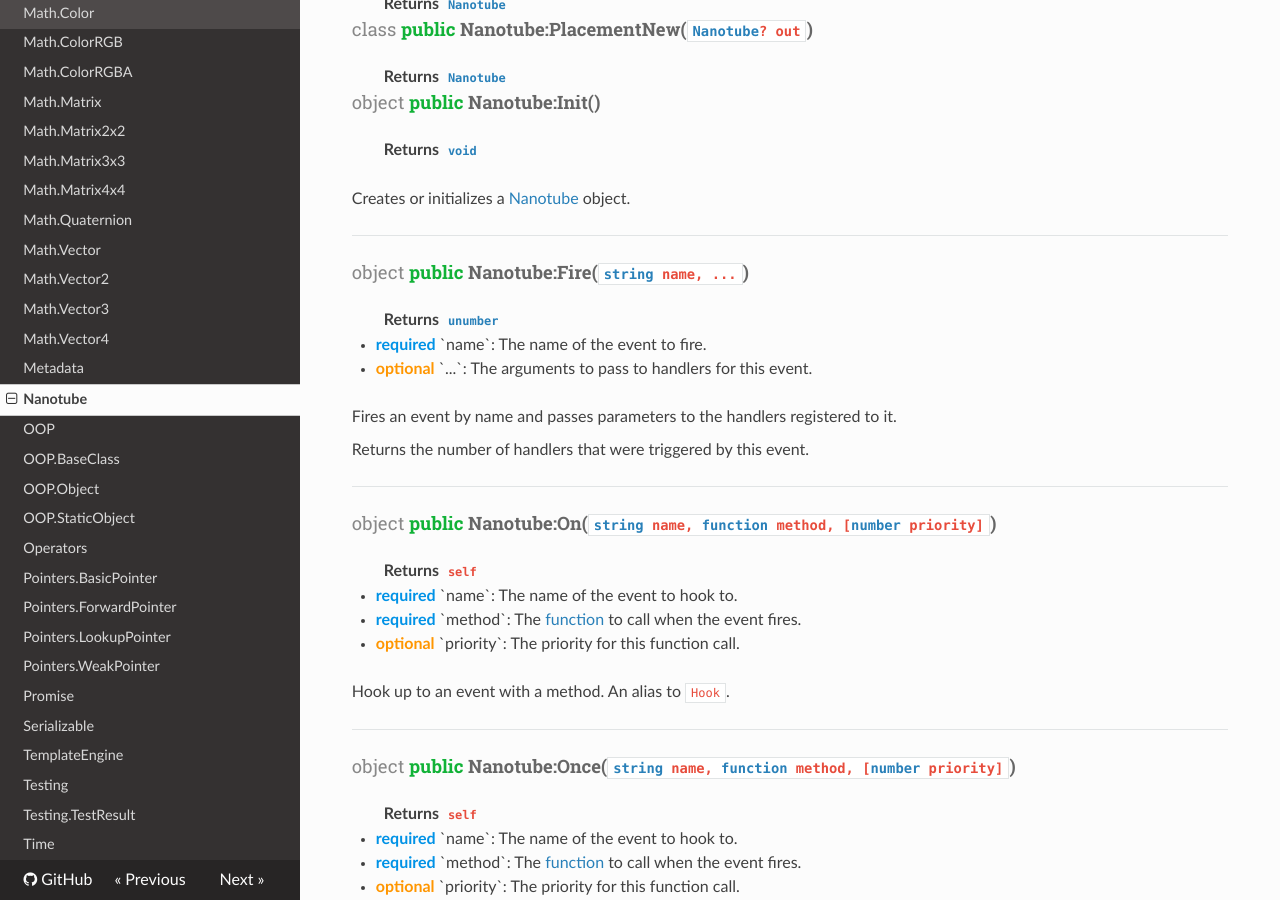
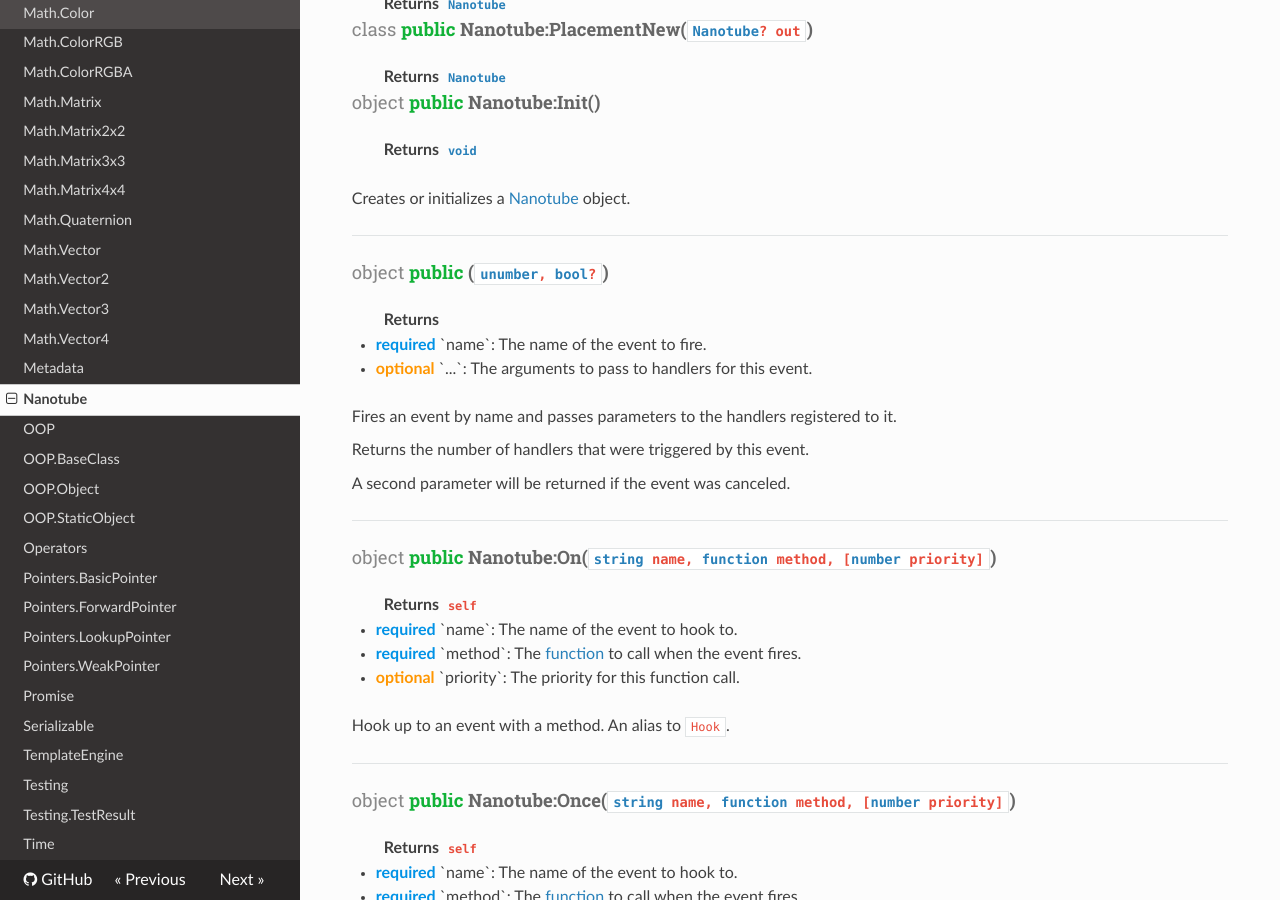
Before and after one commit to lua-carbon/carbon, an MkDocs documentation site: the page built from docs/Classes/Nanotube.md, in a window 1280 px wide and 900 px high, scrolled down 336 px. Built offline with MkDocs 1.6.1, drawn with Linux system fonts in a browser that asks for light colours; nearby versions of some CDN libraries; old or Windows-style settings are respelled for this version of MkDocs.

Commit message:
New return values for Nanotube, 1.2.0 is in development

```diff
--- a/docs/Classes/Nanotube.md
+++ b/docs/Classes/Nanotube.md
@@ -17,8 +17,8 @@ Funnels events and provides an event loop.
 
 Creates or initializes a <a href="Classes/Nanotube">Nanotube</a> object.
 <hr/>
-<h4 class="method-name"><span class="doc-scope doc-object">object</span> <span class="doc-visibility doc-public">public</span> Nanotube:Fire(<code><a href="Types#string">string</a> name, ...</code>)</h4>
-<p class="method-returns bold">Returns <code><a href="Types#unumber">unumber</a></code></p>
+<h4 class="method-name"><span class="doc-scope doc-object">object</span> <span class="doc-visibility doc-public">public</span> (<code><a href="Types#unumber">unumber</a>, <a href="Types#bool">bool</a>?</code>)</h4>
+<p class="method-returns bold">Returns <code></code></p>
 <ul class="doc-arg-list">
 <li><span class="doc-arg-level doc-required">required</span>  `name`: The name of the event to fire.</li>
 <li><span class="doc-arg-level doc-optional">optional</span>  `...`: The arguments to pass to handlers for this event.</li>
@@ -27,6 +27,8 @@ Creates or initializes a <a href="Classes/Nanotube">Nanotube</a> object.
 Fires an event by name and passes parameters to the handlers registered to it.
 
 Returns the number of handlers that were triggered by this event.
+
+A second parameter will be returned if the event was canceled.
 <hr/>
 <h4 class="method-name"><span class="doc-scope doc-object">object</span> <span class="doc-visibility doc-public">public</span> Nanotube:On(<code><a href="Types#string">string</a> name, <a href="Types#function">function</a> method, [<a href="Types#number">number</a> priority]</code>)</h4>
 <p class="method-returns bold">Returns <code>self</code></p>
```
Also changed, not shown: changes.md (+4 -0 lines), 2 other files.
